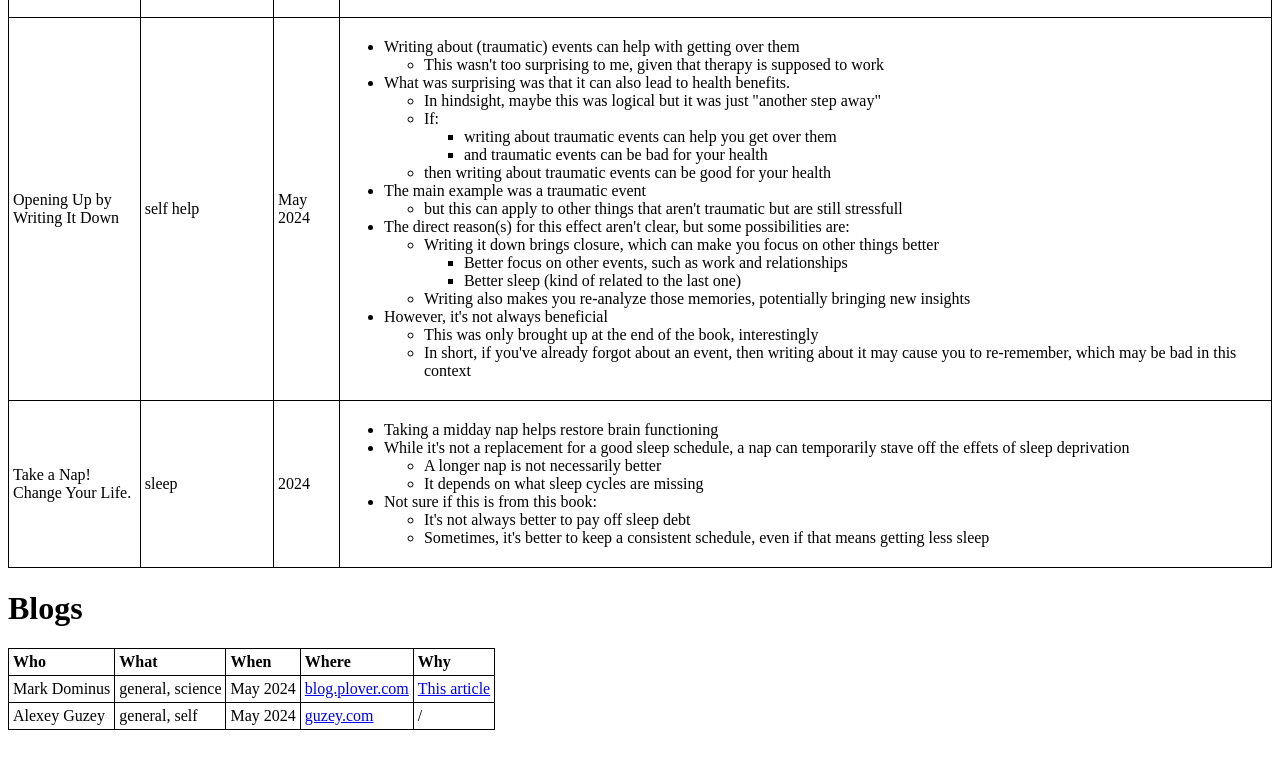
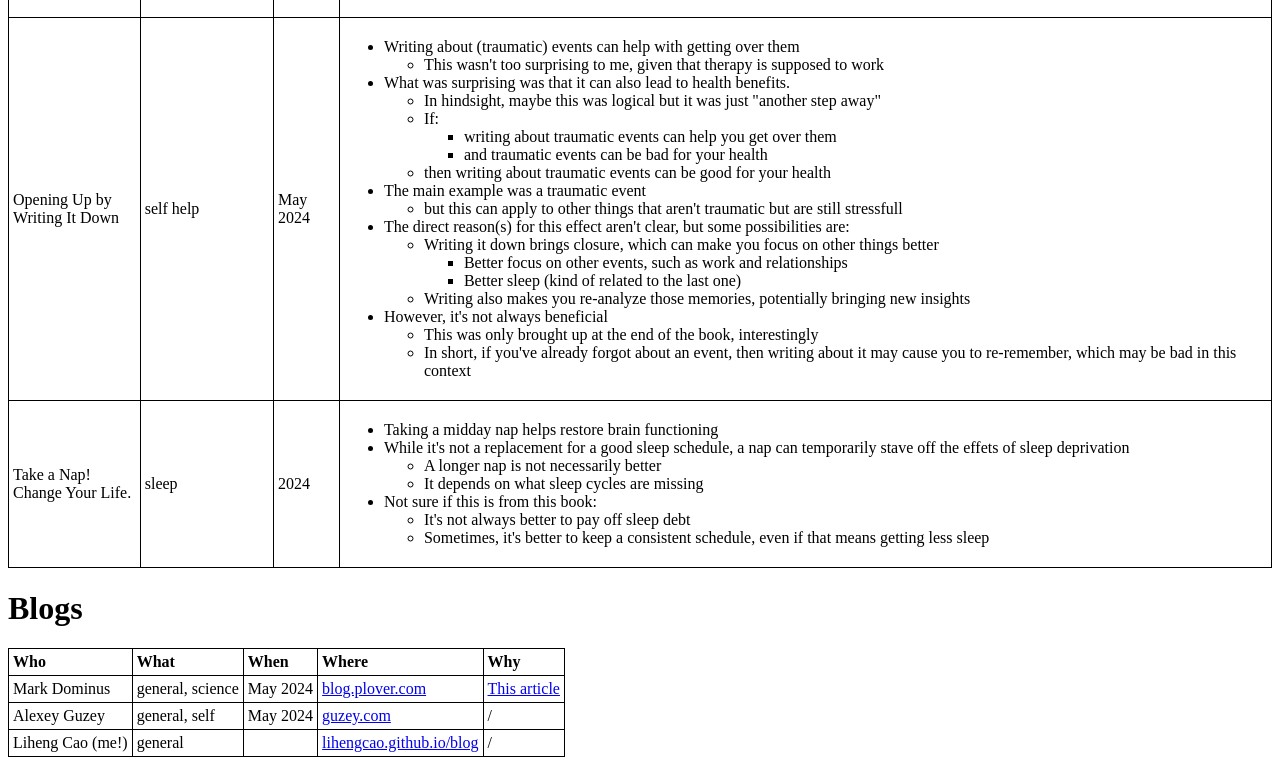
Before and after one commit to lihengcao/lihengcao.github.io, a plain HTML site: page sections/bookshelf.html in a window 1280 px wide. Shown: the part 1169-1934 px from the top of the page. Before the commit the page ends 1907 px from the top, so only its background shows below. Drawn offline with Linux system fonts and the light colour scheme.

Commit message:
add self promo of blog

```diff
--- a/sections/bookshelf.html
+++ b/sections/bookshelf.html
@@ -311,6 +311,13 @@
         <td><a href="https://guzey.com">guzey.com</a></td>
         <td>/</td>
       </tr>
+      <tr></tr>
+        <td>Liheng Cao (me!)</td>
+        <td>general</td>
+        <td></td>
+        <td><a href="https://lihengcao.github.io/blog/">lihengcao.github.io/blog</a></td>
+        <td>/</td>
+      </tr>
     </table>
 
   </body>
```
